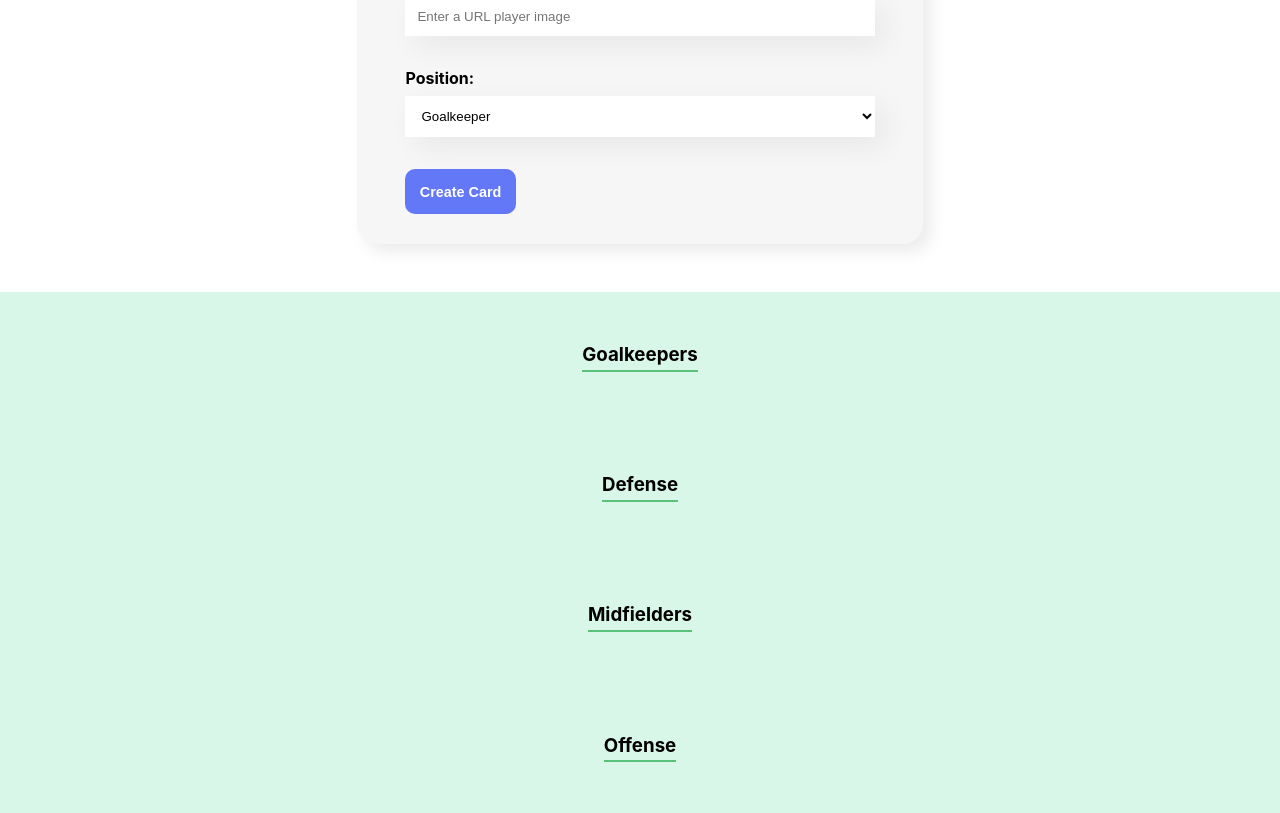
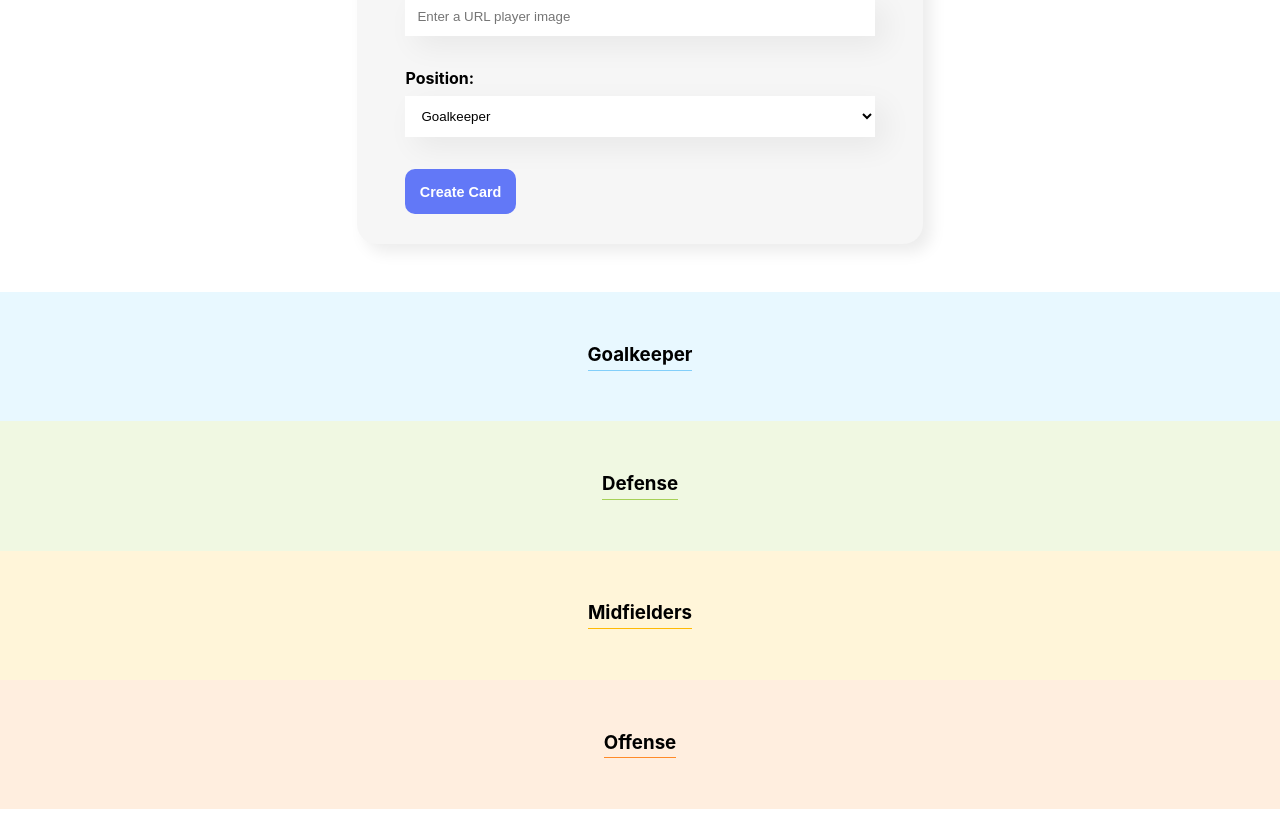
Before and after one commit to devcarolinealmeida/my-team-react, a React (Create React App) app: page / in a window 1280 px wide. Shown: the part 872-1685 px from the top of the page. Built offline with nearby package versions, Linux system fonts and the light colour scheme.

Commit message:
add style and object myTeam

```diff
--- a/src/App.js
+++ b/src/App.js
@@ -8,6 +8,29 @@ function App() {
 
   const [players, setPlayer] = useState([])
 
+  const positions = [
+    {
+      name: 'Goalkeeper',
+      firstColor: '#82CFFA',
+      secondColor: '#E8F8FF'
+    },
+    {
+      name: 'Defense',
+      firstColor: '#A6D157',
+      secondColor: '#F0F8E2'
+    },
+    {
+      name: 'Midfielders',
+      firstColor: '#FFBA05',
+      secondColor: '#FFF5D9'
+    },
+    {
+      name: 'Offense',
+      firstColor: '#FF8A29',
+      secondColor: '#FFEEDF'
+    },
+  ]
+
   const addPlayer = (player) => {
     setPlayer([...players, player])
     console.log(player)
@@ -17,10 +40,7 @@ function App() {
     <div className="App">
       <Banner />
       <Form handlePlayer={player => addPlayer(player)}/>
-      <MyTeam positionNome={"Goalkeepers"}/>
-      <MyTeam positionNome={"Defense"}/>
-      <MyTeam positionNome={"Midfielders"}/>
-      <MyTeam positionNome={"Offense"}/>
+      {positions.map(position => <MyTeam key={position.name} positionName={position.name} firstColor={position.firstColor} secondColor={position.secondColor}/>)}
     </div>
   );
 }
--- a/src/components/MyTeam/MyTeam.css
+++ b/src/components/MyTeam/MyTeam.css
@@ -1,11 +1,10 @@
 .container_my-team-position {
-    background-color: rgba(0, 200, 111, 0.15);
     padding: 2em;
     text-align: center;
 }
 
 .container_my-team-position > h3 {
-    border-bottom: 2px solid #57C278;
+    border-bottom: 1px solid;
     display: inline-block;
     padding-bottom: .2em;
 }
--- a/src/components/MyTeam/MyTeam.jsx
+++ b/src/components/MyTeam/MyTeam.jsx
@@ -3,8 +3,8 @@ import './MyTeam.css'
 
 const MyTeam = (props) => {
     return (
-        <section className='container_my-team-position'>
-            <h3>{props.positionNome}</h3>
+        <section className='container_my-team-position' style={{ backgroundColor: props.secondColor }}>
+            <h3 style={{borderBottomColor: props.firstColor}} >{props.positionName}</h3>
         </section>
      );
 }
```
